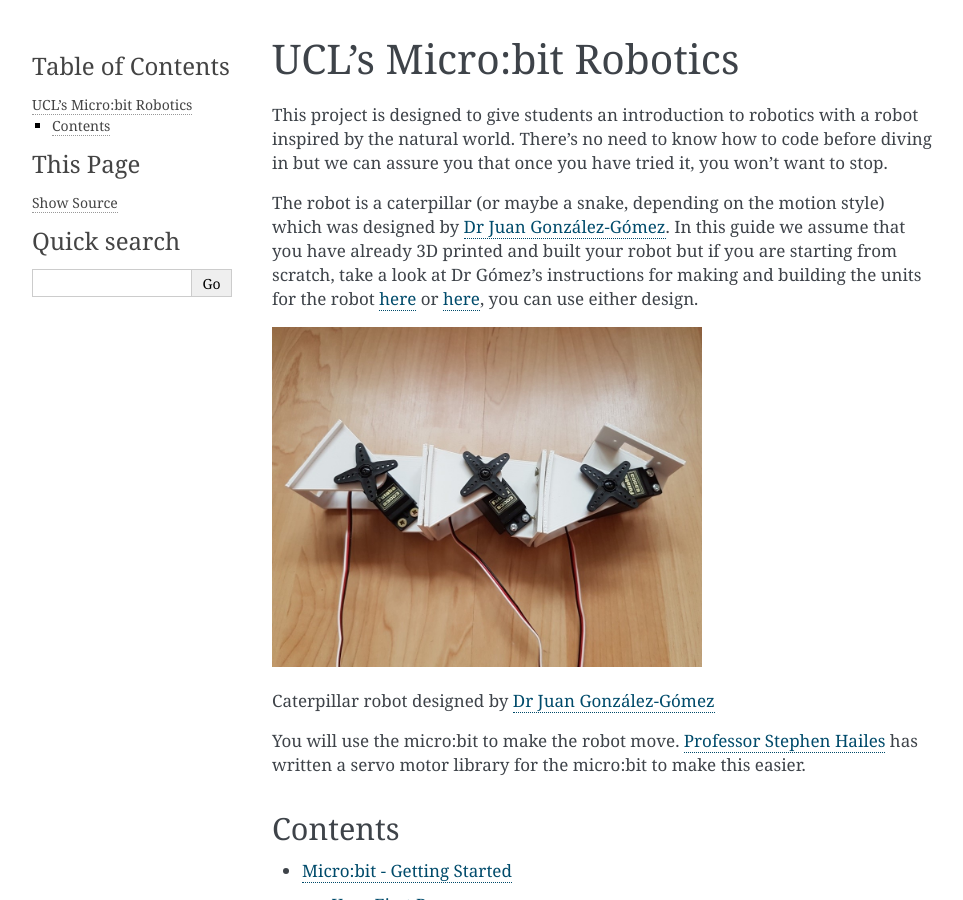
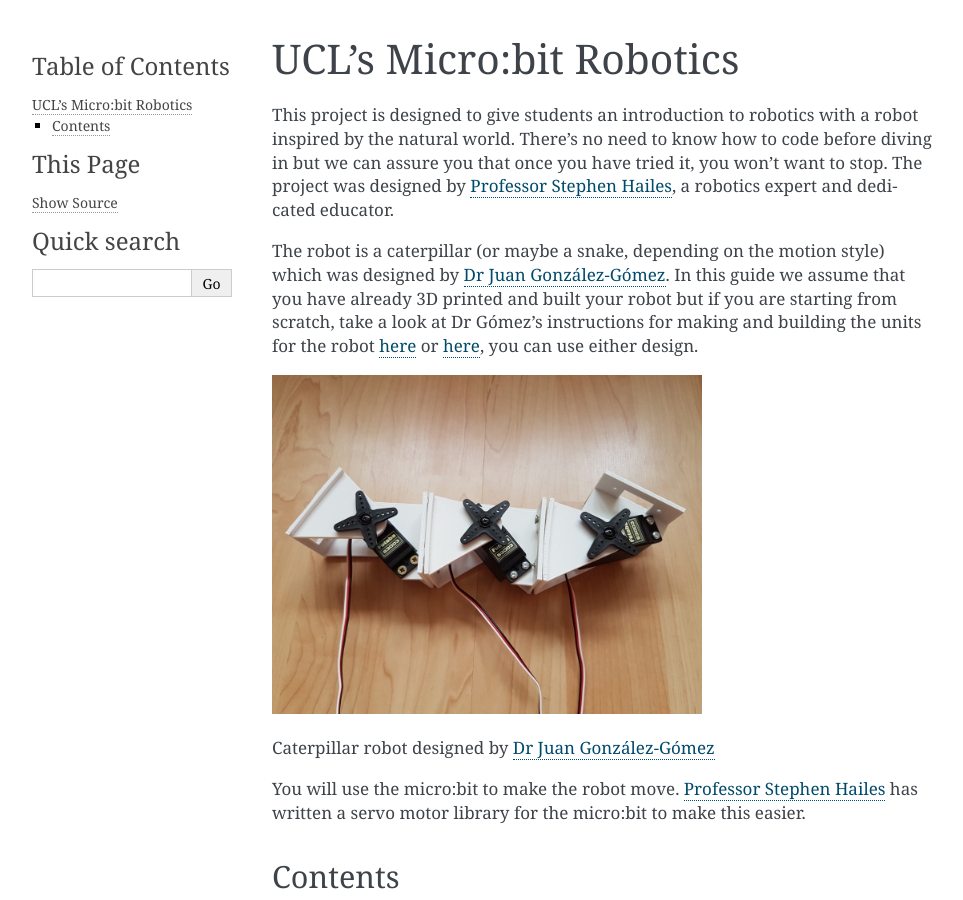
Before and after one commit to rharbird/ucl-microbit-robotics-readthedocs, a Sphinx documentation site: the page built from source/index.rst, in a window 1280 px wide and 900 px high. Shown: the whole window, without its empty margins (148-1111 px from the left). Built offline with Sphinx 7.4.7, drawn with Linux system fonts in a browser that asks for light colours; pages that are not in the unit, such as notebooks, are missing from menus.

Commit message:
improve intro

```diff
--- a/source/index.rst
+++ b/source/index.rst
@@ -8,7 +8,7 @@
 UCL's Micro:bit Robotics
 ========================
 
-This project is designed to give students an introduction to robotics with a robot inspired by the natural world. There's no need to know how to code before diving in but we can assure you that once you have tried it, you won't want to stop.
+This project is designed to give students an introduction to robotics with a robot inspired by the natural world. There's no need to know how to code before diving in but we can assure you that once you have tried it, you won't want to stop. The project was designed by `Professor Stephen Hailes <http://www.cs.ucl.ac.uk/people/S.Hailes.html/>`_, a robotics expert and dedicated educator.
 
 The robot is a caterpillar (or maybe a snake, depending on the motion style) which was designed by `Dr Juan González-Gómez <http://www.iearobotics.com/wiki/index.php?title=Juan_Gonzalez:Main>`_. In this guide we assume that you have already 3D printed and built your robot but if you are starting from scratch, take a look at Dr Gómez's instructions for making and building the units for the robot `here <http://www.iearobotics.com/wiki/index.php?title=Módulos_REPYZ>`_ or `here <http://www.iearobotics.com/wiki/index.php?title=M%C3%B3dulos_REPY-1>`_, you can use either design.
 
```
